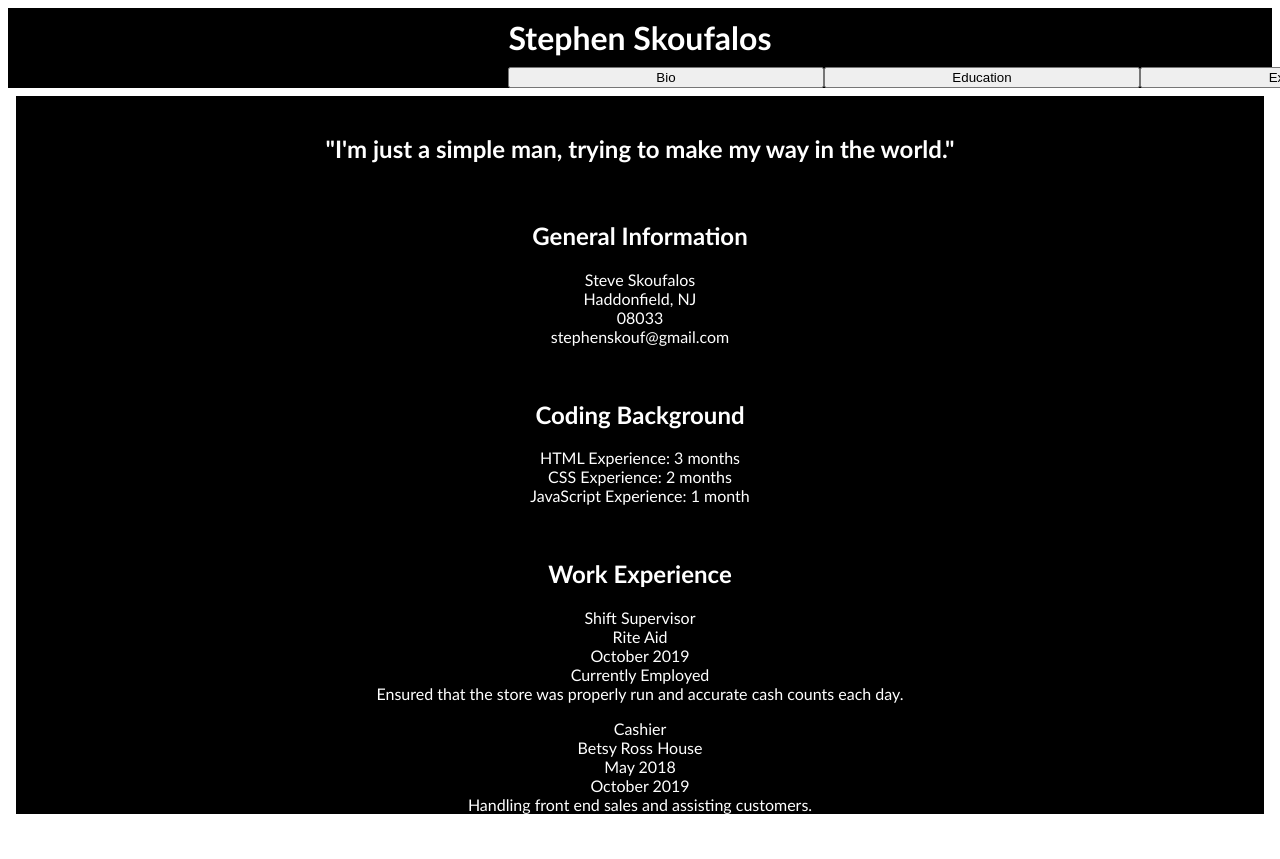
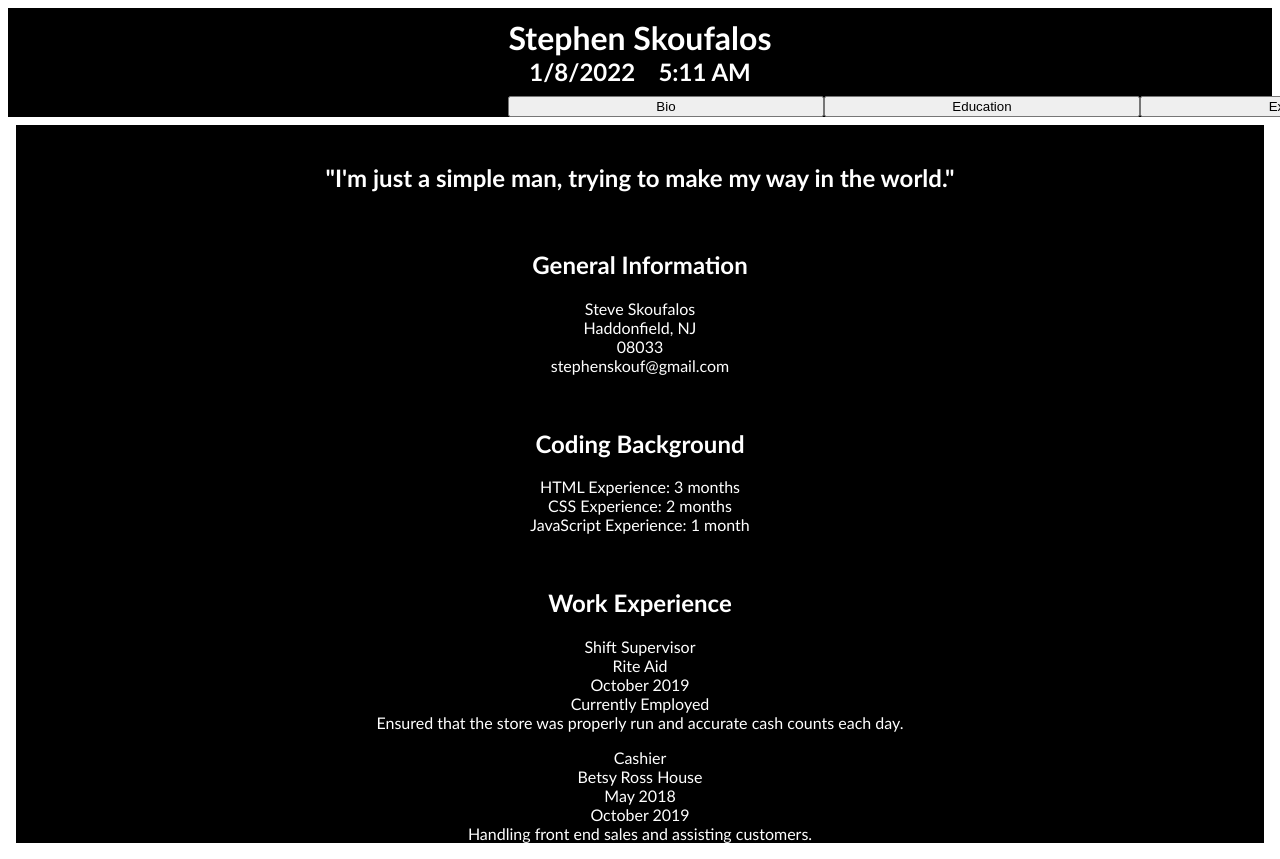
Before and after one commit to SSkoufalos/Coding-Assessments, an Angular app: page /bio in a window 1280 px wide. Shown: the top 859 px of the page. Before the commit the page ends 830 px from the top, so only its background shows below. Built offline with nearby package versions, Linux system fonts and the light colour scheme; what ng-zorro-antd would draw is missing.

Commit message:
Update 3.5

```diff
--- a/src/app/app.component updated.html
+++ b/src/app/app.component updated.html
@@ -26,6 +26,7 @@
 
 <header>
   <h1 class="headertext">Stephen Skoufalos</h1>
+  <h2 class="headertext">{{todaysDate | date: 'M/d/y'}} &nbsp;&nbsp; {{ todaysDate | date: 'shortTime'}}</h2>
 </header>
 
 <nav>
--- a/src/app/app.component.ts
+++ b/src/app/app.component.ts
@@ -12,6 +12,7 @@ var data = require('../assets/example.JSON');
 })
 export class AppComponent {
   title = 'myresume';
+  todaysDate = Date.now();
   constructor() {
     console.log(JSON.stringify(data))
   }
--- a/src/assets/example.JSON
+++ b/src/assets/example.JSON
@@ -61,7 +61,7 @@
   "codingGoals": [{
       "firstgoal": "To master both front and back end coding.",
       "secondgoal": "To become more proficient at programming for video games and apps.",
-      "thirdgoal": "To learn as much as possible about new coding languages and improvements upon older ones.",
+      "thirdgoal": "To learn as much as possible about new coding languages and help improve older ones.",
       "fourthgoal": "To develop solutions through programming to make life easier for retail and service workers."
   }],
   "otherHobbies": [{
```
